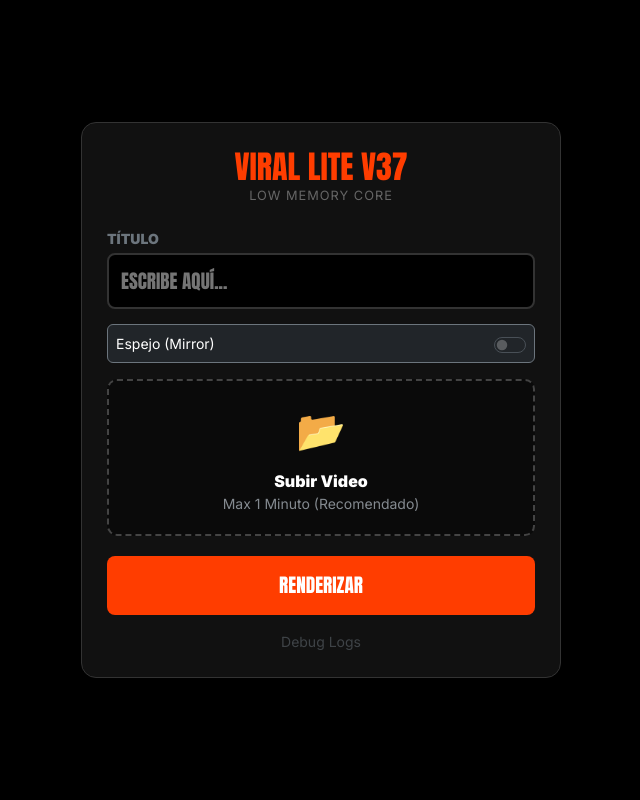
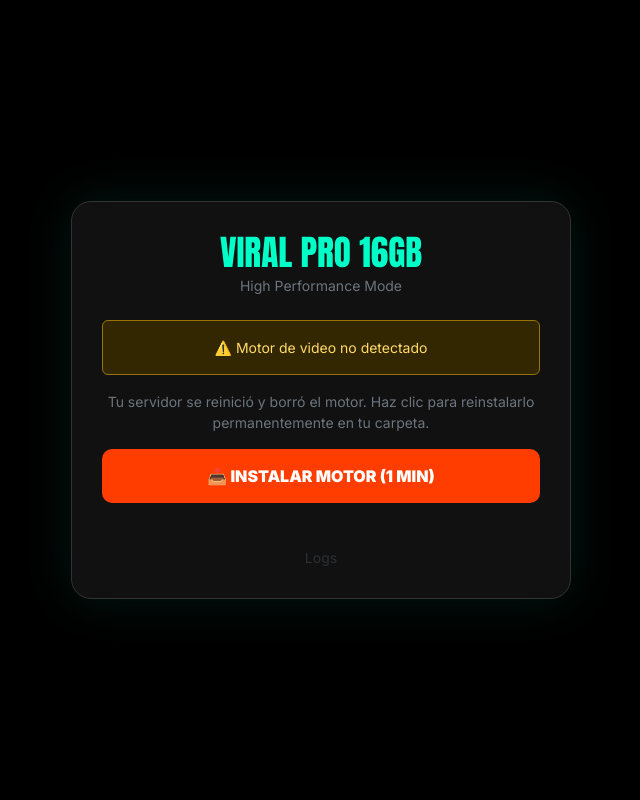
Before and after one commit to fermalhe983-cell/video-tool, a PHP site: page / in a window 1280 px wide. Shown: the whole page, without its empty margins (319-959 px from the left). Run offline with PHP 8.4, Linux system fonts and the light colour scheme.

Commit message:
Update index.php

```diff
--- a/index.php
+++ b/index.php
@@ -1,17 +1,18 @@
 <?php
 // ==========================================
-// VIRAL REELS MAKER v37.0 (EMERGENCY CORE)
-// Optimización Extrema: Algoritmos de bajo consumo + Límite de Buffer.
+// VIRAL REELS MAKER v39.0 (PORTABLE ENGINE + 16GB POWER)
+// Solución: Descarga un FFmpeg portátil que no se borra al reiniciar.
+// Calidad: Full HD (1080p) aprovechando tus 16GB de RAM.
 // ==========================================
 
-// Configuración de Supervivencia
-@ini_set('upload_max_filesize', '512M'); // Bajamos a 512MB para no saturar entrada
-@ini_set('post_max_size', '512M');
-@ini_set('max_execution_time', 600);
-@ini_set('memory_limit', '256M'); // PHP ligero
+// Configuración "Bestia" (Aprovechando tu servidor)
+@ini_set('upload_max_filesize', '2048M');
+@ini_set('post_max_size', '2048M');
+@ini_set('max_execution_time', 1200);
+@ini_set('memory_limit', '4096M'); // 4GB para PHP
 @ini_set('display_errors', 0);
 
-// Directorios
+// Rutas
 $baseDir = __DIR__;
 $uploadDir = $baseDir . '/uploads';
 $processedDir = $baseDir . '/processed';
@@ -19,21 +20,67 @@ $jobsDir = $baseDir . '/jobs';
 $logoPath = $baseDir . '/logo.png';
 $fontPath = $baseDir . '/font.ttf';
 $audioPath = $baseDir . '/news.mp3';
-$logFile = $baseDir . '/ffmpeg_log.txt';
+$logFile = $baseDir . '/debug_log.txt';
 
-// Carpetas
-if (!file_exists($uploadDir)) { mkdir($uploadDir, 0777, true); chmod($uploadDir, 0777); }
-if (!file_exists($processedDir)) { mkdir($processedDir, 0777, true); chmod($processedDir, 0777); }
-if (!file_exists($jobsDir)) { mkdir($jobsDir, 0777, true); chmod($jobsDir, 0777); }
+// Ruta del FFmpeg Portátil
+$ffmpegDir = $baseDir . '/bin';
+$ffmpegBin = $ffmpegDir . '/ffmpeg';
 
-// Limpieza (Archivos > 20 min se borran)
+// Crear carpetas
+if (!file_exists($uploadDir)) mkdir($uploadDir, 0777, true);
+if (!file_exists($processedDir)) mkdir($processedDir, 0777, true);
+if (!file_exists($jobsDir)) mkdir($jobsDir, 0777, true);
+if (!file_exists($ffmpegDir)) mkdir($ffmpegDir, 0777, true);
+
+// Limpieza
 foreach ([$uploadDir, $processedDir, $jobsDir] as $dir) {
     foreach (glob("$dir/*") as $file) {
-        if (is_file($file) && (time() - filemtime($file) > 1200)) @unlink($file);
+        if (is_file($file) && (time() - filemtime($file) > 3600)) @unlink($file);
     }
 }
 
 $action = $_GET['action'] ?? '';
+
+// ---> VERIFICAR SI TENEMOS MOTOR
+$hasFFmpeg = file_exists($ffmpegBin) && is_executable($ffmpegBin);
+
+// ---> ACCIÓN: INSTALAR FFMPEG (Auto-Download)
+if ($action === 'install_ffmpeg') {
+    header('Content-Type: application/json');
+    if ($hasFFmpeg) { echo json_encode(['status'=>'ok', 'msg'=>'Ya instalado']); exit; }
+
+    // Descargar versión estática (John Van Sickle)
+    $url = "https://johnvansickle.com/ffmpeg/releases/ffmpeg-release-amd64-static.tar.xz";
+    $tarFile = $baseDir . '/ffmpeg.tar.xz';
+
+    // 1. Descargar
+    file_put_contents($tarFile, fopen($url, 'r'));
+    if (!file_exists($tarFile) || filesize($tarFile) < 1000000) {
+        echo json_encode(['status'=>'error', 'msg'=>'Error descargando FFmpeg']); exit;
+    }
+
+    // 2. Descomprimir
+    // Usamos shell_exec porque PHP nativo no siempre maneja .tar.xz
+    shell_exec("tar -xf " . escapeshellarg($tarFile) . " -C " . escapeshellarg($baseDir));
+
+    // 3. Mover binario
+    // Busca la carpeta extraída (el nombre cambia con la versión)
+    $extractedDirs = glob($baseDir . '/ffmpeg-*-static');
+    if (!empty($extractedDirs)) {
+        $sourceBin = $extractedDirs[0] . '/ffmpeg';
+        rename($sourceBin, $ffmpegBin);
+        chmod($ffmpegBin, 0775); // Hacer ejecutable
+
+        // Limpieza
+        shell_exec("rm -rf " . escapeshellarg($extractedDirs[0]));
+        unlink($tarFile);
+
+        echo json_encode(['status'=>'success']);
+    } else {
+        echo json_encode(['status'=>'error', 'msg'=>'Error al descomprimir']);
+    }
+    exit;
+}
 
 // ---> LOGS
 if ($action === 'viewlog') {
@@ -49,105 +96,107 @@ if ($action === 'download' && isset($_GET['file'])) {
     if (file_exists($filePath)) {
         if (ob_get_level()) ob_end_clean();
         header('Content-Type: video/mp4');
-        header('Content-Disposition: attachment; filename="VIRAL_LITE_'.date('Hi').'.mp4"');
+        header('Content-Disposition: attachment; filename="VIRAL_PRO_16GB.mp4"');
         header('Content-Length: ' . filesize($filePath));
         readfile($filePath);
         exit;
     }
 }
 
-// ---> SUBIDA
+// ---> SUBIDA Y PROCESAMIENTO
 if ($action === 'upload' && $_SERVER['REQUEST_METHOD'] === 'POST') {
     header('Content-Type: application/json');
 
-    if (!isset($_FILES['videoFile']) || $_FILES['videoFile']['error'] !== UPLOAD_ERR_OK) {
-        echo json_encode(['status' => 'error', 'message' => 'Error subida (Posible falta de RAM).']); exit;
+    if (!$hasFFmpeg) {
+        echo json_encode(['status' => 'error', 'message' => 'Motor FFmpeg no instalado. Pulsa el botón instalar.']); exit;
     }
 
-    $jobId = uniqid('v37_');
+    if (!isset($_FILES['videoFile']) || $_FILES['videoFile']['error'] !== UPLOAD_ERR_OK) {
+        echo json_encode(['status' => 'error', 'message' => 'Error subida.']); exit;
+    }
+
+    $jobId = uniqid('v39_');
     $ext = pathinfo($_FILES['videoFile']['name'], PATHINFO_EXTENSION);
     $inputFile = "$uploadDir/{$jobId}_in.$ext";
     $outputFileName = "{$jobId}_viral.mp4";
     $outputFile = "$processedDir/$outputFileName";
     $jobFile = "$jobsDir/$jobId.json";
 
-    if(!move_uploaded_file($_FILES['videoFile']['tmp_name'], $inputFile)) {
-        echo json_encode(['status' => 'error', 'message' => 'Fallo al mover archivo.']); exit;
-    }
+    move_uploaded_file($_FILES['videoFile']['tmp_name'], $inputFile);
     chmod($inputFile, 0777);
 
-    // Recursos
+    // --- CONFIGURACIÓN DE VIDEO (1080p FULL HD) ---
     $useLogo = file_exists($logoPath);
     $useFont = file_exists($fontPath);
-    $useAudio = file_exists($audioPath);
+    $audioPath = file_exists($audioPath) ? $audioPath : false;
     $useMirror = isset($_POST['mirrorMode']) && $_POST['mirrorMode'] === 'true';
 
     // Texto
-    $rawTitle = preg_replace('/[^a-zA-Z0-9 áéíóúÁÉÍÓÚñÑ!?]/u', '', $_POST['videoTitle'] ?? '');
-    $rawTitle = mb_strtoupper($rawTitle);
+    $rawTitle = mb_strtoupper($_POST['videoTitle'] ?? '');
     $wrappedText = wordwrap($rawTitle, 18, "\n", true);
     $lines = explode("\n", $wrappedText);
-    if (count($lines) > 3) { $lines = array_slice($lines, 0, 3); $lines[2] .= ".."; }
+    if(count($lines) > 3) { $lines = array_slice($lines, 0, 3); $lines[2] .= ".."; }
     $count = count($lines);
 
-    // Ajustes para 480p (480x854)
-    if ($count == 1) { $barH = 100; $fSize = 45; $yPos = [55]; }
-    elseif ($count == 2) { $barH = 160; $fSize = 40; $yPos = [45, 95]; }
-    else { $barH = 210; $fSize = 35; $yPos = [35, 80, 125]; }
+    // Tamaños para 1080p
+    if ($count == 1) { $barH = 240; $fSize = 110; $yPos = [140]; }
+    elseif ($count == 2) { $barH = 350; $fSize = 100; $yPos = [100, 215]; }
+    else { $barH = 450; $fSize = 80; $yPos = [90, 190, 290]; }
 
-    // --- COMANDO DE EMERGENCIA ---
     $inputs = "-i " . escapeshellarg($inputFile);
     if ($useLogo) $inputs .= " -i " . escapeshellarg($logoPath);
-    if ($useAudio) $inputs .= " -stream_loop -1 -i " . escapeshellarg($audioPath);
+    if ($audioPath) $inputs .= " -stream_loop -1 -i " . escapeshellarg($audioPath);
 
     $mirrorCmd = $useMirror ? ",hflip" : "";
     $filter = "";
 
-    // 1. ESCALADO RÁPIDO (flags=neighbor ahorra 80% CPU/RAM)
-    // Forzamos 480 de ancho, alto proporcional, padding negro si falta.
-    $filter .= "[0:v]scale=480:854:force_original_aspect_ratio=decrease:flags=neighbor,pad=480:854:(ow-iw)/2:(oh-ih)/2:color=black{$mirrorCmd}[base];";
+    // 1. FONDO (Blur 1080p) - Ahora sí podemos usarlo porque tienes RAM de sobra
+    $filter .= "[0:v]scale=1080:1920:force_original_aspect_ratio=increase,crop=1080:1920,boxblur=20:10{$mirrorCmd}[bg];";
+
+    // 2. FRENTE (Video Centrado)
+    $filter .= "[0:v]scale=1080:1920:force_original_aspect_ratio=decrease{$mirrorCmd}[fg];";
+
+    // 3. OVERLAY
+    $filter .= "[bg][fg]overlay=(W-w)/2:(H-h)/2:format=auto[base];";
     $lastStream = "[base]";
 
-    // 2. CAJA NEGRA
-    $filter .= "{$lastStream}drawbox=x=0:y=20:w=iw:h={$barH}:color=black@0.9:t=fill";
+    // 4. BARRA
+    $filter .= "{$lastStream}drawbox=x=0:y=60:w=iw:h={$barH}:color=black@0.9:t=fill";
 
-    // 3. TEXTO
+    // 5. TEXTO
     if ($useFont && !empty($lines)) {
         $fontSafe = str_replace('\\', '/', realpath($fontPath));
         foreach ($lines as $i => $line) {
             $y = $yPos[$i];
-            $filter .= ",drawtext=fontfile='$fontSafe':text='$line':fontcolor=#FFD700:fontsize={$fSize}:borderw=2:bordercolor=black:shadowx=1:shadowy=1:x=(w-text_w)/2:y={$y}";
+            $filter .= ",drawtext=fontfile='$fontSafe':text='$line':fontcolor=#FFD700:fontsize={$fSize}:borderw=4:bordercolor=black:shadowx=2:shadowy=2:x=(w-text_w)/2:y={$y}";
         }
     }
     $filter .= "[vtext];";
     $lastStream = "[vtext]";
 
-    // 4. LOGO (Pequeño)
+    // 6. LOGO
     if ($useLogo) {
-        $logoY = 20 + ($barH/2) - 25;
-        $filter .= "[1:v]scale=-1:50:flags=neighbor[logo_s];"; // Neighbor aquí también
-        $filter .= "{$lastStream}[logo_s]overlay=10:{$logoY}[vfinal_out];";
-        $lastStream = "[vfinal_out]";
+        $logoY = 60 + ($barH/2) - 70;
+        $filter .= "[1:v]scale=-1:140[logo_s];";
+        $filter .= "{$lastStream}[logo_s]overlay=40:{$logoY}[vfinal]";
+        $lastStream = "[vfinal]";
     } else {
-        $filter .= "{$lastStream}copy[vfinal_out];";
+        $filter .= "{$lastStream}copy[vfinal]";
     }
 
-    // 5. AUDIO MIX SIMPLIFICADO
-    if ($useAudio) {
+    // 7. AUDIO
+    if ($audioPath) {
         $mIdx = $useLogo ? "2" : "1";
-        // Bajamos el volumen de música y mezclamos
-        $filter .= "[{$mIdx}:a]volume=0.15[bgm];[0:a]volume=1.0[voice];[voice][bgm]amix=inputs=2:duration=first:dropout_transition=0[afinal_out]";
+        $filter .= "[{$mIdx}:a]volume=0.15[bgm];[0:a]volume=1.0[voice];[voice][bgm]amix=inputs=2:duration=first:dropout_transition=2[afinal]";
     } else {
-        $filter .= "[0:a]atempo=1.0[afinal_out]";
+        $filter .= "[0:a]atempo=1.0[afinal]";
     }
 
-    // EJECUCIÓN (LÍMITES DUROS)
-    // -threads 1: 1 solo núcleo.
-    // -t 60: Corta el video a 60 segundos MÁXIMO (Evita crash por duración).
-    // -max_muxing_queue_size 400: Reduce consumo de buffer.
-    $cmd = "ffmpeg -y $inputs -filter_complex \"$filter\" -map \"$lastStream\" -map \"[afinal_out]\" -c:v libx264 -preset ultrafast -threads 1 -t 60 -crf 30 -pix_fmt yuv420p -c:a aac -b:a 64k -ac 1 -ar 44100 -max_muxing_queue_size 400 -movflags +faststart " . escapeshellarg($outputFile) . " >> $logFile 2>&1 &";
+    // EJECUCIÓN USANDO EL BINARIO PORTÁTIL
+    // Usamos el path absoluto $ffmpegBin
+    $cmd = "nice -n 10 " . escapeshellarg($ffmpegBin) . " -y $inputs -filter_complex \"$filter\" -map \"$lastStream\" -map \"[afinal]\" -c:v libx264 -preset ultrafast -crf 26 -pix_fmt yuv420p -c:a aac -b:a 128k -movflags +faststart " . escapeshellarg($outputFile) . " >> $logFile 2>&1 &";
 
-    file_put_contents($logFile, "\n--- JOB $jobId (LOW SPEC) ---\nCMD: $cmd\n", FILE_APPEND);
+    file_put_contents($logFile, "\n--- JOB $jobId (16GB POWER) ---\nCMD: $cmd\n", FILE_APPEND);
     exec($cmd);
 
     file_put_contents($jobFile, json_encode(['status' => 'processing', 'file' => $outputFileName, 'start' => time()]));
@@ -159,18 +208,14 @@ if ($action === 'upload' && $_SERVER['REQUEST_METHOD'] === 'POST') {
 if ($action === 'status') {
     $id = preg_replace('/[^a-z0-9_]/', '', $_GET['jobId']);
     $jFile = "$jobsDir/$id.json";
-
     if (file_exists($jFile)) {
         $data = json_decode(file_get_contents($jFile), true);
         $fullPath = "$processedDir/" . $data['file'];
-
-        // Si existe y pesa > 1KB
-        if (file_exists($fullPath) && filesize($fullPath) > 1024) {
+        if (file_exists($fullPath) && filesize($fullPath) > 50000) {
             chmod($fullPath, 0777);
             echo json_encode(['status' => 'finished', 'file' => $data['file']]);
         } else {
-            // Timeout rápido (5 mins)
-            if (time() - $data['start'] > 300) echo json_encode(['status' => 'error', 'message' => 'Crash: Video muy pesado para este VPS.']);
+            if (time() - $data['start'] > 900) echo json_encode(['status' => 'error', 'message' => 'Timeout']);
             else echo json_encode(['status' => 'processing']);
         }
     } else { echo json_encode(['status' => 'error']); }
@@ -182,95 +227,124 @@ if ($action === 'status') {
 <html lang="es" data-bs-theme="dark">
 <head>
     <meta charset="UTF-8">
-    <meta name="viewport" content="width=device-width, initial-scale=1.0, maximum-scale=1.0, user-scalable=no">
-    <title>Viral Lite v37</title>
+    <meta name="viewport" content="width=device-width, initial-scale=1.0">
+    <title>Viral PRO 16GB</title>
     <link href="https://cdn.jsdelivr.net/npm/bootstrap@5.3.0/dist/css/bootstrap.min.css" rel="stylesheet">
     <link href="https://fonts.googleapis.com/css2?family=Anton&family=Inter:wght@400;900&display=swap" rel="stylesheet">
     <style>
-        body { background-color: #000; font-family: 'Inter', sans-serif; color: white; display: flex; align-items: center; justify-content: center; min-height: 100vh; padding: 15px; }
-        .main-card { background: #111; width: 100%; max-width: 480px; border: 1px solid #333; border-radius: 15px; padding: 25px; }
-        .header-title { font-family: 'Anton', sans-serif; color: #ff3d00; font-size: 2rem; text-transform: uppercase; text-align: center; margin: 0; }
-        .sub-title { text-align: center; color: #666; font-size: 0.8rem; margin-bottom: 20px; text-transform: uppercase; letter-spacing: 1px; }
-
-        .viral-input { background: #000; border: 2px solid #333; color: white; font-family: 'Anton'; font-size: 1.2rem; padding: 12px; width: 100%; border-radius: 8px; margin-bottom: 15px; }
-        .upload-btn { border: 2px dashed #444; border-radius: 10px; padding: 20px; text-align: center; cursor: pointer; background: #0a0a0a; margin-bottom: 20px; }
-        .btn-action { background: #ff3d00; color: #fff; border: none; width: 100%; padding: 15px; font-family: 'Anton'; font-size: 1.2rem; text-transform: uppercase; border-radius: 8px; cursor: pointer; }
+        body { background-color: #000; font-family: 'Inter', sans-serif; color: white; display: flex; align-items: center; justify-content: center; min-height: 100vh; padding: 20px; }
+        .main-card { background: #111; width: 100%; max-width: 500px; border: 1px solid #333; border-radius: 20px; padding: 30px; box-shadow: 0 0 50px rgba(0,255,200,0.1); }
+        .header-title { font-family: 'Anton', sans-serif; color: #00ffc8; font-size: 2.2rem; text-align: center; margin: 0; }
+        .viral-input { background: #000; border: 2px solid #333; color: white; font-family: 'Anton'; font-size: 1.4rem; padding: 15px; width: 100%; border-radius: 10px; margin-bottom: 20px; }
+        .btn-viral { background: #00ffc8; color: #000; border: none; width: 100%; padding: 18px; font-family: 'Anton'; font-size: 1.4rem; border-radius: 12px; cursor: pointer; transition: 0.2s; }
+        .btn-viral:hover { transform: scale(1.02); background: #fff; }
+        .btn-install { background: #ff3d00; color: white; font-weight: bold; width: 100%; padding: 15px; border-radius: 10px; border: none; margin-bottom: 20px; cursor: pointer; }
 
         .hidden { display: none; }
-        .video-box { width: 100%; aspect-ratio: 9/16; background: #000; margin-bottom: 15px; border-radius: 10px; overflow: hidden; border: 1px solid #333; }
+        .video-box { width: 100%; aspect-ratio: 9/16; background: #000; margin-bottom: 20px; border-radius: 15px; overflow: hidden; border: 1px solid #333; }
         video { width: 100%; height: 100%; object-fit: cover; }
-
-        .progress-bar { height: 4px; background: #333; width: 100%; margin-top: 15px; border-radius: 2px; overflow: hidden; }
-        .progress-fill { height: 100%; background: #ff3d00; width: 0%; transition: width 0.3s; }
-        .form-check-input:checked { background-color: #ff3d00; border-color: #ff3d00; }
+        .progress-bar { height: 5px; background: #333; width: 100%; margin-top: 20px; border-radius: 3px; }
+        .progress-fill { height: 100%; background: #00ffc8; width: 0%; transition: width 0.3s; }
     </style>
 </head>
 <body>
 
 <div class="main-card">
-    <h1 class="header-title">VIRAL LITE v37</h1>
-    <p class="sub-title">Low Memory Core</p>
+    <h1 class="header-title">VIRAL PRO 16GB</h1>
+    <p class="text-center text-secondary small mb-4">High Performance Mode</p>
 
-    <div id="uiInput">
+    <?php if(!$hasFFmpeg): ?>
+    <div id="installScreen" class="text-center">
+        <div class="alert alert-warning small">⚠️ Motor de video no detectado</div>
+        <p class="small text-secondary">Tu servidor se reinició y borró el motor. Haz clic para reinstalarlo permanentemente en tu carpeta.</p>
+        <button id="btnInstall" class="btn-install" onclick="installEngine()">📥 INSTALAR MOTOR (1 MIN)</button>
+        <div id="installLog" class="small text-info mt-2"></div>
+    </div>
+    <?php else: ?>
+        <div class="alert alert-success small text-center py-1 mb-4">✅ Motor Activo | RAM Disponible: 16GB</div>
+    <?php endif; ?>
+
+    <div id="uiInput" class="<?php echo $hasFFmpeg ? '' : 'hidden'; ?>">
         <form id="vForm">
-            <label class="small text-secondary fw-bold mb-1">TÍTULO</label>
-            <input type="text" name="videoTitle" id="tIn" class="viral-input" placeholder="ESCRIBE AQUÍ..." maxlength="50" required autocomplete="off">
+            <input type="text" name="videoTitle" id="tIn" class="viral-input" placeholder="TÍTULO GANCHO..." required autocomplete="off">
 
-            <div class="form-check form-switch mb-3 p-2 border border-secondary rounded bg-dark d-flex justify-content-between">
-                <label class="form-check-label text-white small" for="mirrorCheck">Espejo (Mirror)</label>
-                <input class="form-check-input" type="checkbox" id="mirrorCheck">
-            </div>
-
-            <div class="upload-btn" onclick="document.getElementById('fIn').click()">
-                <div class="fs-1">📂</div>
-                <div class="fw-bold mt-2" id="fName">Subir Video</div>
-                <div class="small text-muted">Max 1 Minuto (Recomendado)</div>
+            <div class="p-4 border border-secondary border-dashed rounded text-center mb-4" onclick="document.getElementById('fIn').click()" style="cursor:pointer; background:#050505;">
+                <div class="fs-1">⚡</div>
+                <div class="fw-bold mt-2" id="fName">Subir Video HD</div>
                 <input type="file" name="videoFile" id="fIn" accept="video/*" hidden required>
             </div>
 
-            <button type="submit" class="btn-action">RENDERIZAR</button>
+            <div class="form-check form-switch mb-3 d-flex justify-content-center gap-2">
+                <input class="form-check-input" type="checkbox" id="mirrorCheck">
+                <label class="form-check-label text-white small" for="mirrorCheck">Modo Espejo (Anti-Copyright)</label>
+            </div>
+
+            <button type="submit" class="btn-viral">🚀 RENDERIZAR</button>
         </form>
     </div>
 
-    <div id="uiProcess" class="hidden text-center py-4">
-        <div class="spinner-border text-danger mb-3"></div>
-        <h4 class="fw-bold">PROCESANDO...</h4>
-        <p class="text-muted small">Optimizando para servidor ligero.</p>
+    <div id="uiProcess" class="hidden text-center py-5">
+        <div class="spinner-border text-info mb-3"></div>
+        <h3 class="fw-bold">PROCESANDO...</h3>
         <div class="progress-bar"><div id="pFill" class="progress-fill"></div></div>
     </div>
 
     <div id="uiResult" class="hidden text-center">
-        <h4 class="text-success fw-bold mb-3">✅ ¡LISTO!</h4>
+        <h3 class="text-success fw-bold mb-3">✅ VIDEO LISTO</h3>
         <div class="video-box"><div id="vidWrap" style="width:100%; height:100%;"></div></div>
-        <a id="dlBtn" href="#" class="btn-action text-decoration-none d-block">⬇️ DESCARGAR</a>
-        <button onclick="location.reload()" class="btn btn-link text-muted mt-2 text-decoration-none">Nuevo</button>
+        <a id="dlBtn" href="#" class="btn-viral text-decoration-none d-block">⬇️ DESCARGAR FULL HD</a>
+        <button onclick="location.reload()" class="btn btn-link text-muted mt-3">Nuevo</button>
     </div>
 
-    <a href="?action=viewlog" target="_blank" class="d-block text-center mt-3 text-secondary text-decoration-none small" style="opacity:0.5;">Debug Logs</a>
+    <a href="?action=viewlog" target="_blank" class="d-block text-center mt-4 text-secondary small text-decoration-none" style="opacity:0.3;">Logs</a>
 </div>
 
 <script>
-// Logic
+// AUTO-INSTALLER LOGIC
+async function installEngine() {
+    const btn = document.getElementById('btnInstall');
+    const log = document.getElementById('installLog');
+    btn.disabled = true;
+    btn.innerText = "⏳ DESCARGANDO... (NO CIERRES)";
+    log.innerText = "Conectando con repositorio...";
+
+    try {
+        const res = await fetch('?action=install_ffmpeg');
+        const data = await res.json();
+        if(data.status === 'success' || data.status === 'ok') {
+            log.innerText = "¡Instalado! Recargando...";
+            setTimeout(() => location.reload(), 1500);
+        } else {
+            btn.disabled = false;
+            btn.innerText = "REINTENTAR";
+            alert("Error: " + data.msg);
+        }
+    } catch(e) {
+        btn.disabled = false;
+        alert("Error de conexión");
+    }
+}
+
+// EDITOR LOGIC
 const tIn = document.getElementById('tIn');
 const fIn = document.getElementById('fIn');
-tIn.addEventListener('input', function() { this.value = this.value.toUpperCase(); });
-fIn.addEventListener('change', function() { if(this.files[0]) document.getElementById('fName').innerText = '✅ ' + this.files[0].name; });
+if(tIn) tIn.addEventListener('input', function() { this.value = this.value.toUpperCase(); });
+if(fIn) fIn.addEventListener('change', function() { if(this.files[0]) document.getElementById('fName').innerText = '✅ ' + this.files[0].name; });
 
-document.getElementById('vForm').addEventListener('submit', function(e) {
+document.getElementById('vForm')?.addEventListener('submit', function(e) {
     e.preventDefault();
-    if(!fIn.files.length) return alert("Sube video");
+    if(!fIn.files.length) return alert("Sube un video");
 
     document.getElementById('uiInput').classList.add('hidden');
     document.getElementById('uiProcess').classList.remove('hidden');
 
     const fd = new FormData(this);
     fd.append('mirrorMode', document.getElementById('mirrorCheck').checked);
-
     const xhr = new XMLHttpRequest();
 
     xhr.upload.addEventListener("progress", (evt) => {
         if (evt.lengthComputable) {
-            const p = Math.round((evt.loaded / evt.total) * 50);
+            const p = Math.round((evt.loaded / evt.total) * 40);
             document.getElementById('pFill').style.width = p + '%';
         }
     });
@@ -281,21 +355,21 @@ document.getElementById('vForm').addEventListener('submit', function(e) {
                 const res = JSON.parse(xhr.responseText);
                 if(res.status === 'success') track(res.jobId);
                 else { alert(res.message); location.reload(); }
-            } catch { alert("Error respuesta"); location.reload(); }
+            } catch { alert("Error respuesta servidor"); location.reload(); }
         } else { alert("Error conexión"); location.reload(); }
     };
     xhr.send(fd);
 });
 
 function track(id) {
-    let p = 50;
+    let p = 40;
     const fill = document.getElementById('pFill');
-    const fake = setInterval(() => { if(p < 95) { p+=0.5; fill.style.width = p+'%'; } }, 1000);
+    const fake = setInterval(() => { if(p < 95) { p+=0.3; fill.style.width = p+'%'; } }, 1000);
 
     let attempts = 0;
     const check = setInterval(async () => {
         attempts++;
-        if(attempts > 120) { clearInterval(check); clearInterval(fake); alert("Timeout (Memoria llena)"); location.reload(); }
+        if(attempts > 600) { clearInterval(check); clearInterval(fake); alert("Timeout"); location.reload(); }
         try {
             const res = await (await fetch(`?action=status&jobId=${id}`)).json();
             if(res.status === 'finished') {
@@ -307,7 +381,7 @@ function track(id) {
                 alert(res.message); location.reload();
             }
         } catch {}
-    }, 3000);
+    }, 2000);
 }
 
 function show(file) {
```
